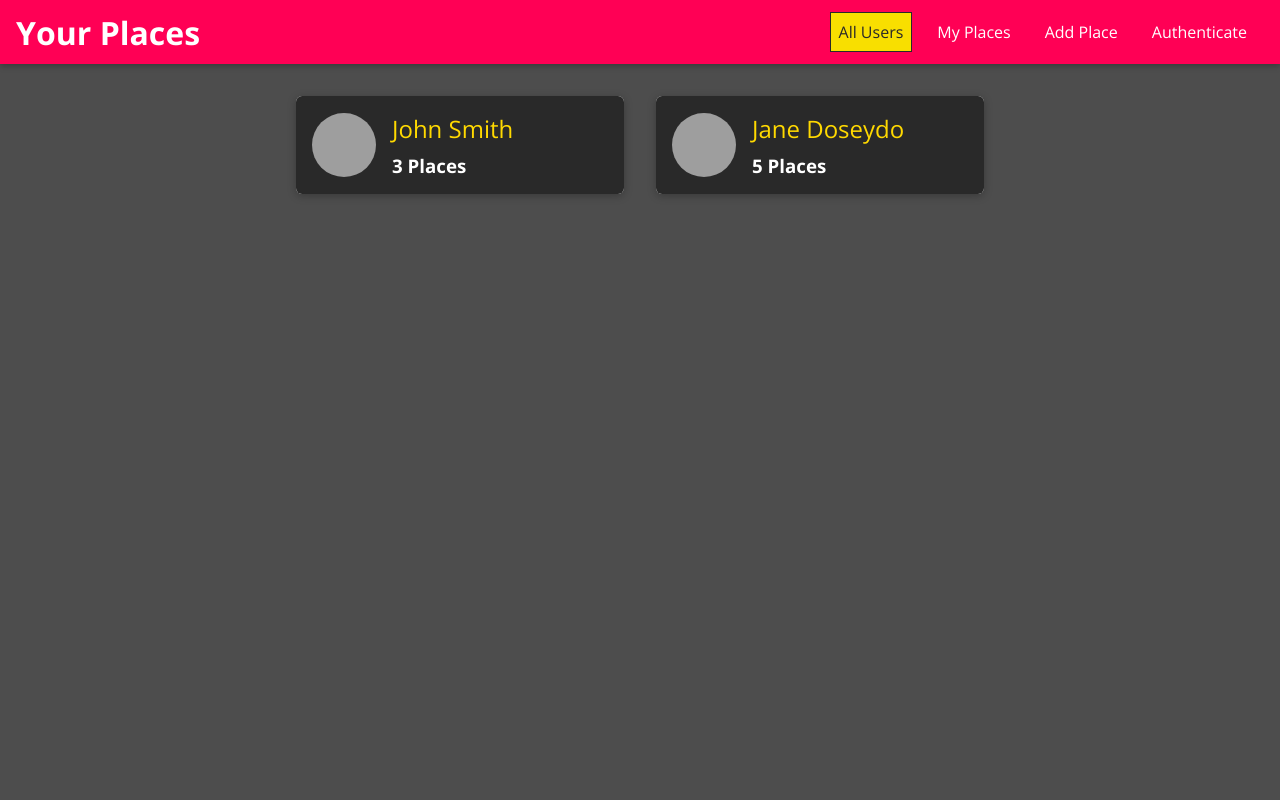
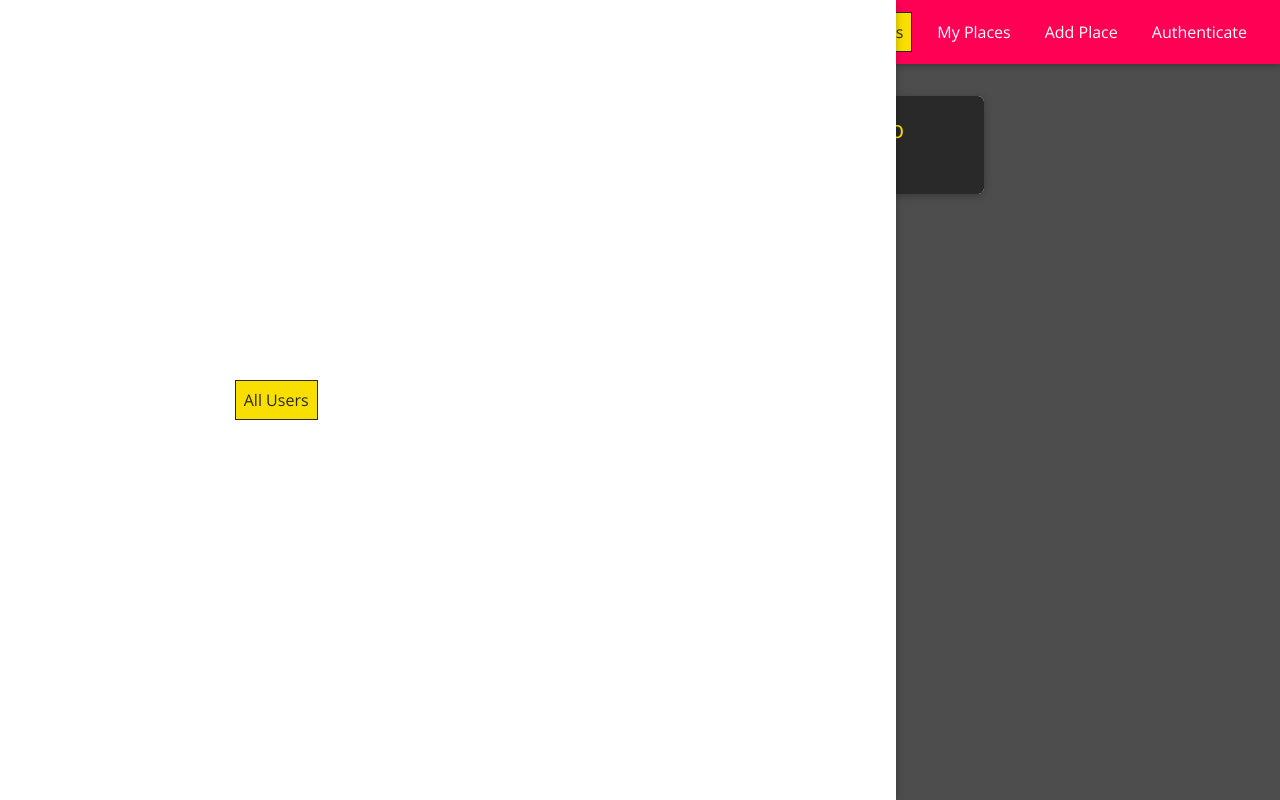
Before and after one commit to helloarchy/mern-frontend, a React (Create React App) app: page / in a window 1280 px wide. Built offline with nearby package versions, Linux system fonts and the light colour scheme; grey boxes are pictures that could not be loaded.

Commit message:
Side drawer added

```diff
--- a/src/shared/components/Navigation/MainNavigation.js
+++ b/src/shared/components/Navigation/MainNavigation.js
@@ -4,12 +4,19 @@
 import './MainNavigation.css';
 import MainHeader from "./MainHeader";
 import NavLinks from "./NavLinks";
+import SideDrawer from "./SideDrawer";
 
 const MainNavigation = props => {
     return (
+        <React.Fragment>
+            <SideDrawer>
+                <nav className={'main-navigation__drawer-nav'}>
+                    <NavLinks/>
+                </nav>
+            </SideDrawer>
             <MainHeader>
+                {/* Hamburger */}
                 <button className={'main-navigation__menu-btn'}>
-                {/* Hamburger */}
                     <span/>
                     <span/>
                     <span/>
@@ -17,10 +24,11 @@
                 <h1 className={'main-navigation__title'}>
                     <Link to={'/'}>Your Places</Link>
                 </h1>
-            <nav>
+                <nav className={'main-navigation__header-nav'}>
                     <NavLinks/>
                 </nav>
             </MainHeader>
+        </React.Fragment>
     );
 };
 
--- a/src/shared/components/Navigation/SideDrawer.css
+++ b/src/shared/components/Navigation/SideDrawer.css
@@ -0,0 +1,10 @@
+.side-drawer {
+  position: fixed;
+  left: 0;
+  top: 0;
+  z-index: 100;
+  height: 100vh;
+  width: 70%;
+  background: white;
+  box-shadow: 0 2px 8px rgba(0, 0, 0, 0.26);
+}
--- a/src/shared/components/Navigation/SideDrawer.js
+++ b/src/shared/components/Navigation/SideDrawer.js
@@ -0,0 +1,12 @@
+import React from 'react';
+import './SideDrawer.css'
+
+const SideDrawer = props => {
+    return (
+        <aside className={'side-drawer'}>
+            {props.children}
+        </aside>
+    );
+};
+
+export default SideDrawer;
```
Lines whose indentation alone changed are shown as unchanged.
